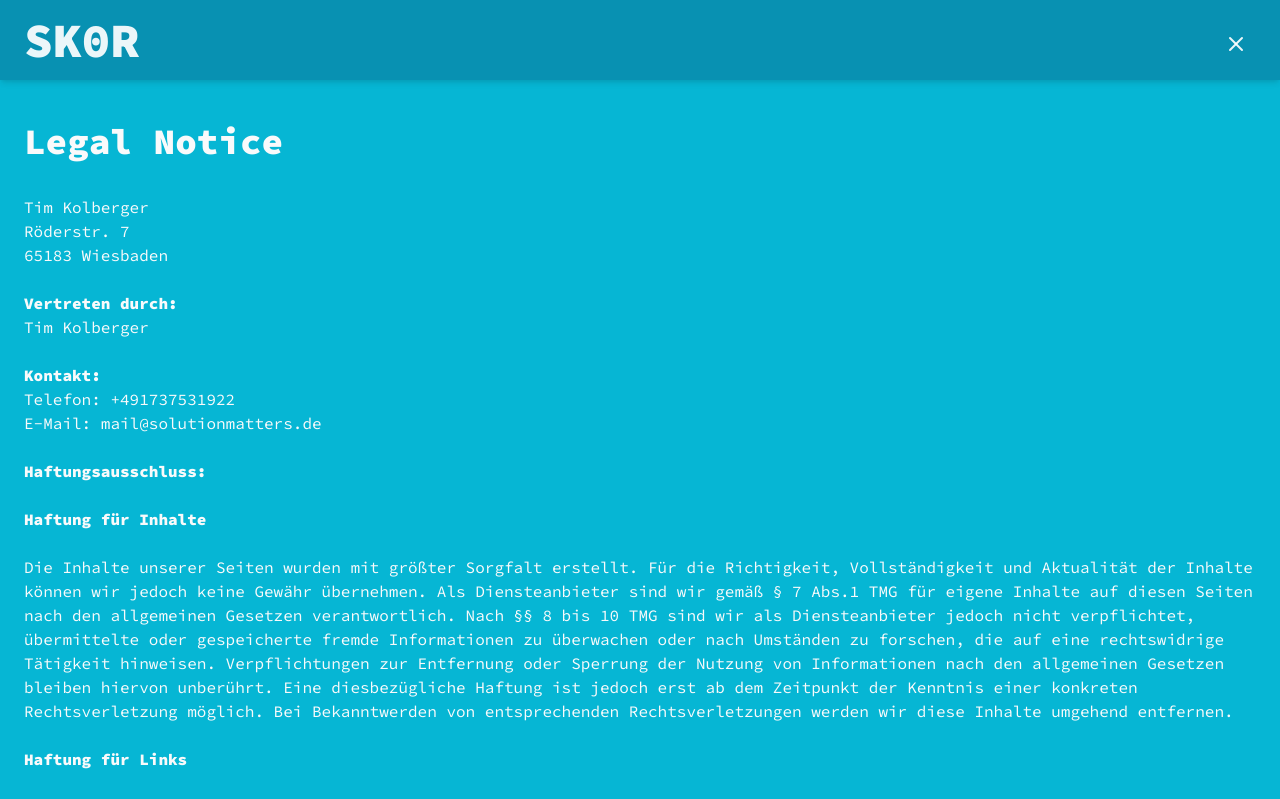
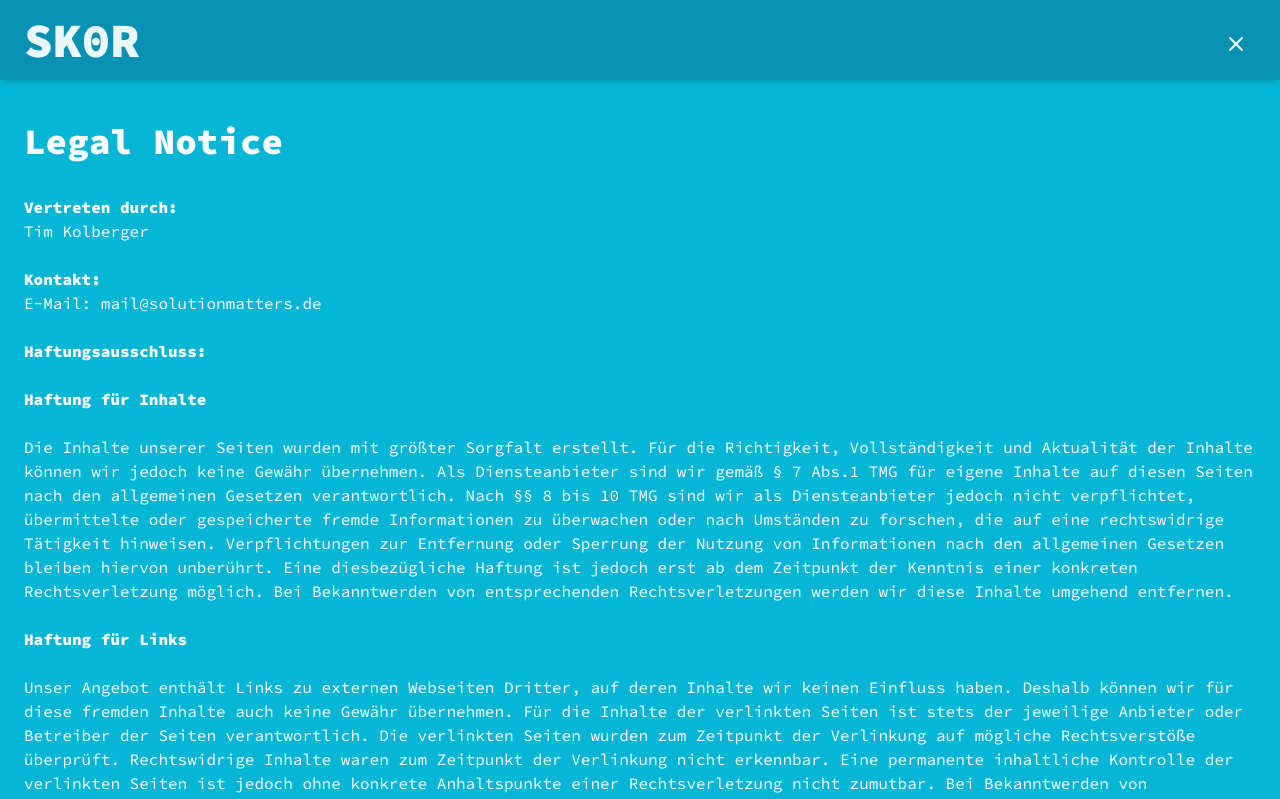
Before and after one commit to TimKolberger/skor, a React (Vite) app: page /legal-notice in a window 1280 px wide. Shown: the top 799 px of the page. Built offline with nearby package versions, Linux system fonts and the light colour scheme.

Commit message:
chore: remove info

```diff
--- a/src/feature/legal-notice/LegalNoticePage.tsx
+++ b/src/feature/legal-notice/LegalNoticePage.tsx
@@ -1,19 +1,12 @@
-import { chakra, Heading, Link } from "@chakra-ui/react"
-
-import { FullModalLayout } from "../../layouts/FullModalLayout"
-import { Main } from "../../layouts/Main"
+import { FullModalLayout } from '../../layouts/FullModalLayout'
+import { Main } from '../../layouts/Main'
+import { chakra, Heading, Link } from '@chakra-ui/react'
 
 export default function LegalNoticePage() {
   return (
     <FullModalLayout>
       <Main py="10">
         <Heading mb="8">Legal Notice</Heading>
-        <p>
-          Tim Kolberger <br />
-          Röderstr. 7<br />
-          65183 Wiesbaden <br />
-        </p>
-        <br />
         <p>
           <strong>Vertreten durch: </strong>
           <br />
@@ -22,23 +15,12 @@ export default function LegalNoticePage() {
         <br />
         <strong>Kontakt:</strong>
         <p>
-          Telefon:{" "}
-          <chakra.span
-            _before={{
-              content: "attr(data-text)",
-              unicodeBidi: "bidi-override",
-              direction: "ltr",
-            }}
-            data-text="+491737531922"
-          />
-        </p>
-        <p>
-          E-Mail:{" "}
+          E-Mail:{' '}
           <chakra.span
             _before={{
               content: 'attr(data-user) "\\0040" attr(data-website)',
-              unicodeBidi: "bidi-override",
-              direction: "ltr",
+              unicodeBidi: 'bidi-override',
+              direction: 'ltr',
             }}
             data-user="mail"
             data-website="solutionmatters&#46;de"
@@ -119,11 +101,11 @@ export default function LegalNoticePage() {
         <br />
         <br />
         <p>
-          Website Impressum erstellt durch{" "}
+          Website Impressum erstellt durch{' '}
           <Link href="http://www.impressum-generator.de">
             impressum-generator.de
-          </Link>{" "}
-          von der{" "}
+          </Link>{' '}
+          von der{' '}
           <Link href="http://www.kanzlei-hasselbach.de/fachanwalt-arbeitsrecht-koeln/">
             Kanzlei Hasselbach, Köln
           </Link>
```
